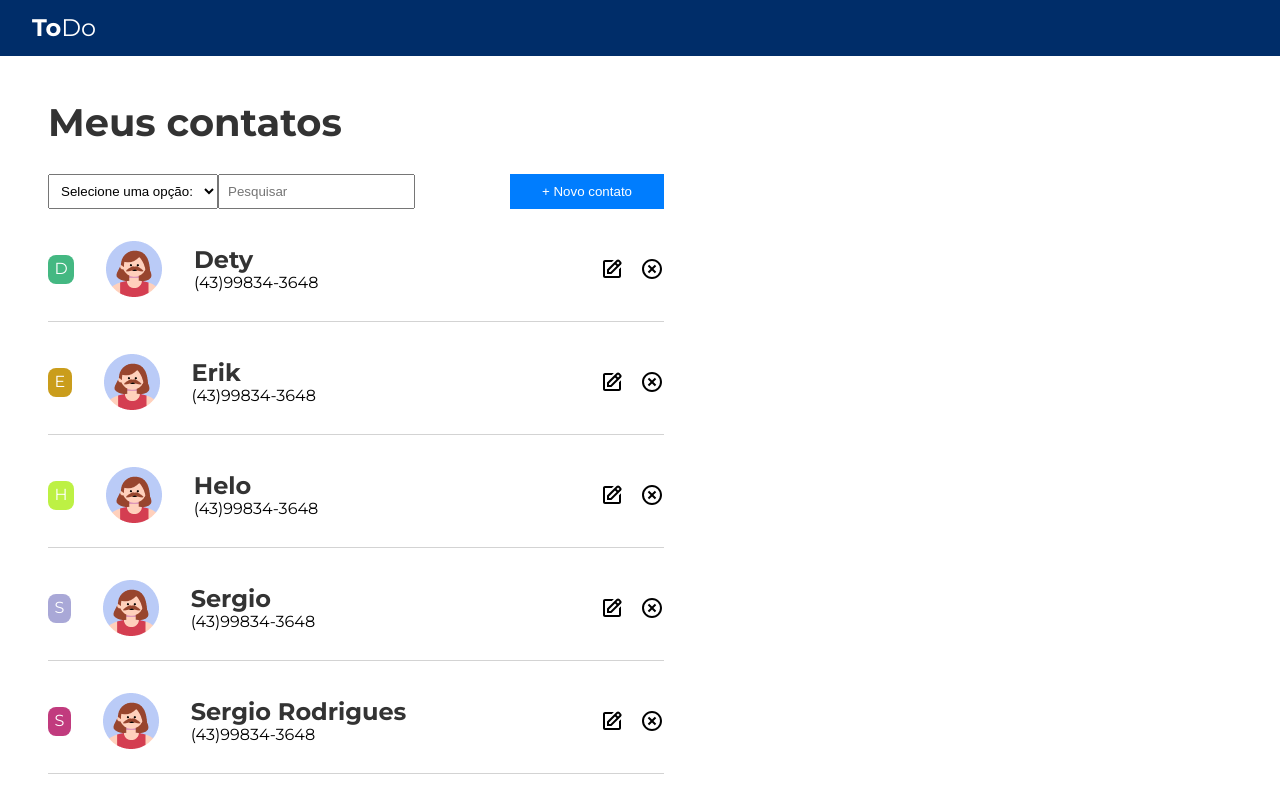
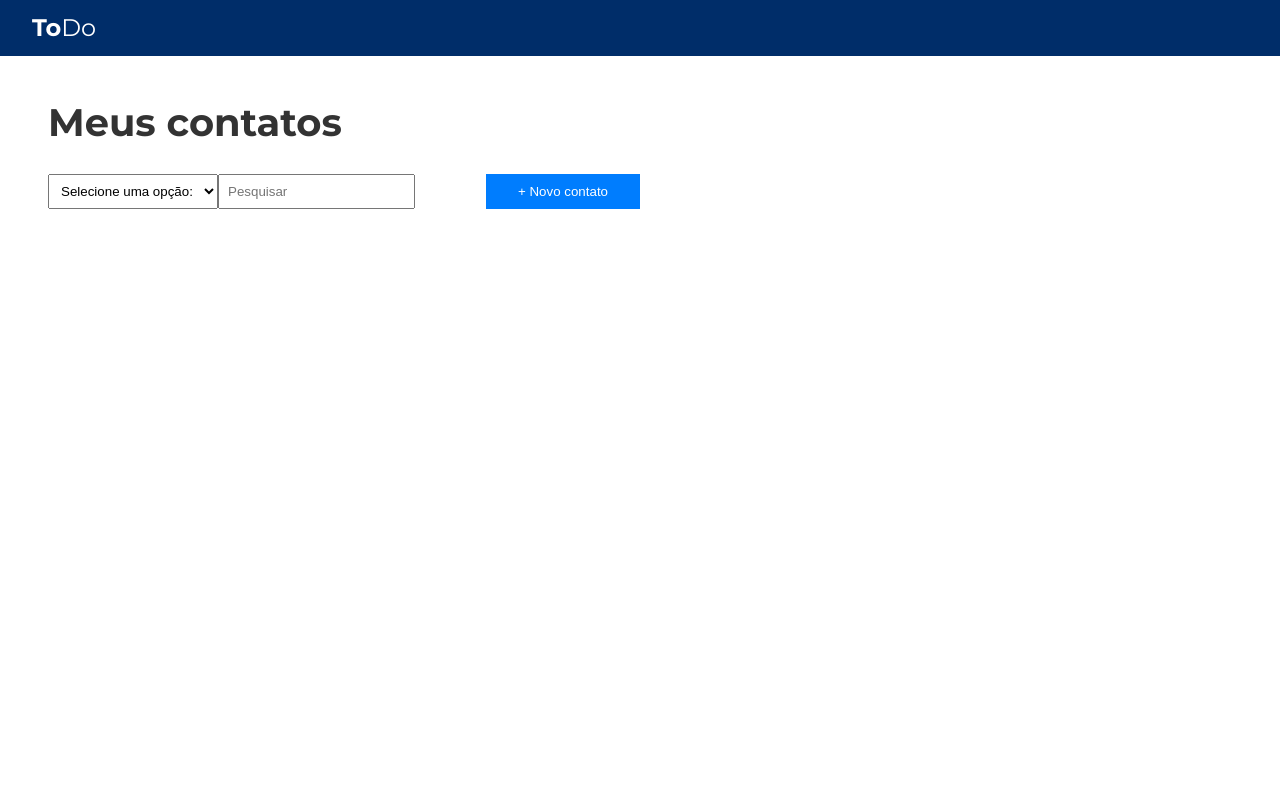
Before and after one commit to sergiohrodrigues/ToDo-contato, a Next.js app: page / in a window 1280 px wide. Shown: the top 788 px of the page. Built offline with nearby package versions, Linux system fonts and the light colour scheme.

Commit message:
botao ver mais

```diff
--- a/src/app/page.tsx
+++ b/src/app/page.tsx
@@ -3,15 +3,14 @@ import Modal from "@/components/ModalAdicionarEAtualizar"
 import { useEffect, useState } from "react"
 import { styled } from "styled-components"
 import { contato } from "@/states/atom"
-import { useRecoilValue, useSetRecoilState } from 'recoil'
+import { useRecoilValue } from 'recoil'
 import ModalExcluir from "@/components/ModalExcluir"
 import { IContato } from "@/interface/IContato"
-import { PrimeiraLetraDoNome } from "@/utilidades/PrimeiraLetraDoNome"
 import Contato from "@/components/Contato"
-import { Icon } from "next/dist/lib/metadata/types/metadata-types"
+import { mascaraTelefone } from "@/utilidades/mascaraTelefone"
 
 const MainContainer = styled.main<{display: string}>`
-  padding: 3rem 0 0 3rem;
+  padding: 3rem;
   h2{
     font-size: 2.4rem;
     font-weight: bold;
@@ -69,29 +68,55 @@ const ListaDeContatos = styled.ul`
   display: flex;
   flex-direction: column;
   gap: 2rem;
+  button{
+    width: 30%;
+    margin: 0 auto;
+    background-color: #007DFE;
+    border: none;
+    border-radius: 1rem;
+    padding: 1rem;
+    color: #fff;
+    font-weight: 700;
+  }
+  button:hover{
+    cursor: pointer;
+  }
 `
 
 export default function Home() {
   const [modalOpen, setModalOpen] = useState(false)
   const [modalDeleteOpen, setModalDeleteOpen] = useState(false)
   const [itemSelecionado, setItemSelecionado] = useState<IContato | undefined>()
-  const [pesquisa, setPesquisa] = useState('')
+  const [opcaoDePesquisa, setOpocaoDePesquisa] = useState('')
+  // const [pesquisa, setPesquisa] = useState('')
 
   const listaDeContato = useRecoilValue<IContato[]>(contato)
 
   const listaDeContatos = JSON.parse(JSON.stringify(listaDeContato))
   const [contatosOrdenados, setContatosOrdenados] = useState<IContato[]>([])
+  const [contatosOrdenadosCompleto, setContatosOrdenadosCompleto] = useState<IContato[]>([])
 
   useEffect(() => {
     ordenarPorNome()
-  }, [])
+  }, [listaDeContato])
 
   const ordenarPorNome = () => {
-    const Allcontatos = listaDeContatos.sort((a: IContato, b: IContato) =>
-      a.nome.localeCompare(b.nome)
+    const allContatos = listaDeContatos.sort((a: IContato, b: IContato) =>
+    a.nome.localeCompare(b.nome)
     );
-    setContatosOrdenados([...Allcontatos]);
+    setContatosOrdenados([...allContatos]);
   };
+
+  const primeiraLista = contatosOrdenados.slice(0,4)
+
+  function adicionarMaisItensALista(){
+    setContatosOrdenadosCompleto(contatosOrdenados)
+  }
+  // const [contatosIniciais, setContatosIniciais] = useState(4)
+  // const constatos = Math.ceil
+
+  console.log(contatosOrdenados.length, contatosOrdenadosCompleto.length)
+
 
   return (
     <>
@@ -103,32 +128,45 @@ export default function Home() {
         <h2>Meus contatos</h2>
         <CriarEPesquisarContainer>
           <div>
-            <select value={pesquisa} onChange={evento => setPesquisa(evento.target.value)}>
+            <select value={opcaoDePesquisa} onChange={evento => setOpocaoDePesquisa(evento.target.value)}>
               <option>Selecione uma opção:</option>
               <option>Nome</option>
               <option value="Telefone">Telefone</option>
             </select>
             <input type="search" placeholder="Pesquisar" onChange={(evento) => {
-              // const itemPesquisado = listaDeContato.filter(itemDaLista => itemDaLista.nome.includes(evento.target.value))
+              const itemPesquisadoPorNome = listaDeContato.filter(itemDaLista => itemDaLista.nome.toUpperCase().includes(evento.target.value.toUpperCase()))
+              const itemPesquisadoPorTelefone = listaDeContato.filter(itemDaLista => itemDaLista.telefone.includes(mascaraTelefone(evento.target.value)))
 
-              // console.log(itemPesquisa)
-              // if(itemPesquisa.length === 0){
-              //   setListaDeContato(listaDeContato)
-              // } else {
-              //   setListaDeContato(itemPesquisa)
-              // }
+              console.log(itemPesquisadoPorNome, mascaraTelefone(evento.target.value))
+
+              if(opcaoDePesquisa === 'Nome') {
+                setContatosOrdenados(itemPesquisadoPorNome)
+              } if(opcaoDePesquisa === 'Telefone'){
+                setContatosOrdenados(itemPesquisadoPorTelefone)
+              } if(evento.target.value === ''){
+                const allContatos = listaDeContatos.sort((a: IContato, b: IContato) =>
+                a.nome.localeCompare(b.nome)
+                );
+                setContatosOrdenados([...allContatos]);
+              }
             }}/>
           </div>
           <button onClick={() => setModalOpen(true)}>+ Novo contato</button>
         </CriarEPesquisarContainer>
       <ListaDeContatos>
-        {contatosOrdenados.map((contato, index) => (
-          <Contato key={index} contato={{...contato}} setModalDeleteOpen={setModalDeleteOpen} setItemSelecionado={setItemSelecionado} setModalOpen={setModalOpen}/>
-        ))}
+        {contatosOrdenados.length < 5
+          ? primeiraLista.map((contatos, index) => (
+            <Contato key={index} contatos={{...contatos}} setModalDeleteOpen={setModalDeleteOpen} setItemSelecionado={setItemSelecionado} setModalOpen={setModalOpen}/>
+          ))
+          : contatosOrdenadosCompleto.map((contatos, index) => (
+            <Contato key={index} contatos={{...contatos}} setModalDeleteOpen={setModalDeleteOpen} setItemSelecionado={setItemSelecionado} setModalOpen={setModalOpen}/>
+          ))
+        }
+        {contatosOrdenados.length > 4 && <button disabled={contatosOrdenadosCompleto.length < contatosOrdenados.length ? false : true} style={{backgroundColor: contatosOrdenadosCompleto.length < contatosOrdenados.length ? '#007DFE' : 'gray', cursor: contatosOrdenadosCompleto.length < contatosOrdenados.length ? 'pointer' : 'default'}} onClick={adicionarMaisItensALista}>Carregar mais</button>}
       </ListaDeContatos>
       </MainContainer>
       <Modal modalOpen={modalOpen} setModalOpen={setModalOpen} itemSelecionado={itemSelecionado} setItemSelecionado={setItemSelecionado}/>
-      <ModalExcluir modalDeleteOpen={modalDeleteOpen} setModalDeleteOpen={setModalDeleteOpen} itemSelecionado={itemSelecionado} setItemSelecionado={setItemSelecionado}/>
-        </>
-    )
-  }
+      <ModalExcluir modalDeleteOpen={modalDeleteOpen} setModalDeleteOpen={setModalDeleteOpen} itemSelecionado={itemSelecionado} setItemSelecionado={setItemSelecionado} adicionarMaisItensALista={adicionarMaisItensALista}/>
+    </>
+  )
+}
--- a/src/components/Contato/index.tsx
+++ b/src/components/Contato/index.tsx
@@ -3,9 +3,8 @@ import Image from "next/image"
 import ImagemContato from '../../assets/contato.png'
 import { BiEdit } from 'react-icons/bi'
 import { RiCloseCircleLine } from 'react-icons/ri'
-import { Dispatch, SetStateAction, useState, useEffect, memo } from 'react'
+import { Dispatch, SetStateAction, memo } from 'react'
 import { styled } from "styled-components";
-import { PrimeiraLetraDoNome } from "../../utilidades/PrimeiraLetraDoNome";
 
 const ContatoContainer = styled.li<{colorletra: string}>`
     display: flex;
@@ -18,7 +17,6 @@ const ContatoContainer = styled.li<{colorletra: string}>`
       align-items: center;
       gap: 2rem;
       .letra{
-        text-transform: uppercase;
         background-color: ${props => props.colorletra};
         padding: 0.4rem;
         border-radius: 0.5rem;
@@ -47,54 +45,37 @@ const ContatoContainer = styled.li<{colorletra: string}>`
 
 interface Props {
     key: number,
-    contato: IContato,
+    contatos: IContato,
     setModalOpen: Dispatch<SetStateAction<boolean>>,
     setModalDeleteOpen: Dispatch<SetStateAction<boolean>>,
     setItemSelecionado: Dispatch<SetStateAction<IContato | undefined>>
 }
 
-function Contato({contato, setModalDeleteOpen, setItemSelecionado, setModalOpen}: Props){
+function Contato({contatos, setModalDeleteOpen, setItemSelecionado, setModalOpen}: Props){
 
-    const abrirModalDelete = (contato: IContato) => {
+    const abrirModalDelete = (contatos: IContato) => {
         setModalDeleteOpen(true)
-        setItemSelecionado(contato)
+        setItemSelecionado(contatos)
       }
 
-      const abrirModalAtualizar = (contato: IContato) => {
+      const abrirModalAtualizar = (contatos: IContato) => {
         setModalOpen(true)
-        setItemSelecionado(contato)
-        console.log(contato)
+        setItemSelecionado(contatos)
       }
 
-      const [letra, setLetra] = useState('')
-
-      function adicionarLetra(){
-        const primeiraLetroDoNome = contato.nome.substr(0,1)
-        setLetra(primeiraLetroDoNome)
-      }
-
-      useEffect(() => {
-        adicionarLetra()
-      }, [])
-
-      // const letras: string[] = letra
-      // const letrasSemRepeticao: string[] = Array.from(new Set(letras));
-
-      // console.log(letras);
-
     return(
-        <ContatoContainer colorletra={PrimeiraLetraDoNome()}>
+        <ContatoContainer colorletra={contatos.cor}>
             <div className="infos">
-            <span className="letra">{letra}</span>
-            <Image src={ImagemContato} alt={contato.nome} />
+            {contatos.primeiraLetra === '' ? <span style={{width:'25px'}}></span>  : <span className='letra'>{contatos.primeiraLetra?.toUpperCase()}</span> }
+            <Image src={ImagemContato} alt={contatos.nome} />
             <div>
-                <h2>{contato.nome}</h2>
-                <span>{contato.telefone}</span>
+              <h2>{contatos.nome}</h2>
+              <span>{contatos.telefone}</span>
             </div>
             </div>
             <div className="botoes">
-            <BiEdit onClick={() => abrirModalAtualizar(contato)}/>
-            <RiCloseCircleLine onClick={() => abrirModalDelete(contato)}/>
+            <BiEdit onClick={() => abrirModalAtualizar(contatos)}/>
+            <RiCloseCircleLine onClick={() => abrirModalDelete(contatos)}/>
             </div>
         </ContatoContainer>
     )
--- a/src/components/ModalAdicionarEAtualizar/index.tsx
+++ b/src/components/ModalAdicionarEAtualizar/index.tsx
@@ -1,4 +1,4 @@
-import { contato } from '@/states/atom'
+import { contato, primeirasLetras } from '@/states/atom'
 import { Dispatch, SetStateAction, useState } from 'react'
 import { styled } from 'styled-components'
 import { useRecoilValue, useSetRecoilState } from 'recoil'
@@ -6,6 +6,7 @@ import { mascaraTelefone } from '@/utilidades/mascaraTelefone'
 import InputMask from "react-input-mask";
 import { IContato } from '@/interface/IContato'
 import { useEffect } from 'react'
+import { PrimeiraLetraDoNome } from '@/utilidades/PrimeiraLetraDoNome'
 
 const FundoModal = styled.section<{display: string}>`
     position: fixed;
@@ -64,6 +65,7 @@ interface Props {
 const ModalAdicionarEAtualizar = ({modalOpen, setModalOpen, itemSelecionado, setItemSelecionado}: Props) => {
     const [nome, setNome] = useState('')
     const [telefone, setTelefone] = useState('')
+    const [letra, setLetra] = useState('')
 
     useEffect(() => {
         if(itemSelecionado === undefined){
@@ -75,10 +77,8 @@ const ModalAdicionarEAtualizar = ({modalOpen, setModalOpen, itemSelecionado, set
         }
     },[itemSelecionado])
 
-    // console.log(itemSelecionado)
-
-    const listaDeContato = useRecoilValue<IContato[]>(contato)
     const setListaContato = useSetRecoilState<IContato[]>(contato)
+    const setPrimeirasLetras = useSetRecoilState<String[]>(primeirasLetras)
 
     function verificaCriarOuAtualizar(){
         // const nomeJaExistente = listaDeContato.some(itemDaLista => itemDaLista.nome.toUpperCase() === nome.toUpperCase())
@@ -91,19 +91,26 @@ const ModalAdicionarEAtualizar = ({modalOpen, setModalOpen, itemSelecionado, set
         }
     }
 
+    const listaPrimeirasLetras = useRecoilValue(primeirasLetras)
+
     function criarContato(){
-        if(nome === '' || telefone === ''){
-            alert('Por favor preencha todos os campos')
+        if(nome === '' && telefone.length < 10){
+            alert('Por favor preencha os campos corretamente')
         } else {
+            const letraJaAdicionada = listaPrimeirasLetras.some(letraLista => letraLista.toUpperCase() === letra.toUpperCase())
             const novoContato = {
                 nome: nome,
-                telefone: mascaraTelefone(telefone)
+                telefone: mascaraTelefone(telefone),
+                primeiraLetra: letraJaAdicionada ? '' : letra,
+                cor: PrimeiraLetraDoNome()
             }
             setListaContato(contatoAntigo => [...contatoAntigo, novoContato])
             setModalOpen(false)
             setNome('')
             setTelefone('')
+            setPrimeirasLetras(letraAntiga => [...letraAntiga, letra])
         }
+        setLetra('')
     }
 
     function atualizarContato(){
@@ -124,9 +131,7 @@ const ModalAdicionarEAtualizar = ({modalOpen, setModalOpen, itemSelecionado, set
 
             setModalOpen(false)
             setItemSelecionado(undefined)
-            console.log(listaDeContato)
         }
-
     }
 
     function cancelarContato(){
@@ -141,7 +146,10 @@ const ModalAdicionarEAtualizar = ({modalOpen, setModalOpen, itemSelecionado, set
             <ModalContainer>
                 {itemSelecionado === undefined ? <h2>Adicionar contato</h2> : <h2>Atualizar contato</h2>}
                 <div>
-                    <input type="text" placeholder="Nome*" value={nome} onChange={e => setNome(e.target.value)}/>
+                    <input type="text" placeholder="Nome*" value={nome} onChange={(e) => {
+                        setNome(e.target.value)
+                        setLetra(nome.substr(0,1))
+                    }}/>
                     <InputMask
                         mask="(99) 99999-9999"
                         placeholder="Telefone*"
--- a/src/interface/IContato.ts
+++ b/src/interface/IContato.ts
@@ -1,4 +1,6 @@
 export interface IContato{
     nome: string,
-    telefone: string
+    telefone: string,
+    primeiraLetra?: string,
+    cor: string
 }
--- a/src/states/atom.ts
+++ b/src/states/atom.ts
@@ -3,26 +3,10 @@ import { atom } from "recoil";
 
 export const contato = atom<IContato[]>({
     key: 'contato',
-    default: [
-        {
-            nome: 'Sergio',
-            telefone: '(43)99834-3648'
-        },
-        {
-            nome: 'Dety',
-            telefone: '(43)99834-3648'
-        },
-        {
-            nome: 'Sergio Rodrigues',
-            telefone: '(43)99834-3648'
-        },
-        {
-            nome: 'Erik',
-            telefone: '(43)99834-3648'
-        },
-        {
-            nome: 'Helo',
-            telefone: '(43)99834-3648'
-        },
-    ]
+    default: []
 })
+
+export const primeirasLetras = atom<String[]>({
+    key: 'primeirasLetras',
+    default: []
+})
```
Also changed, not shown: src/components/ModalExcluir/index.tsx (+6 -4 lines).
